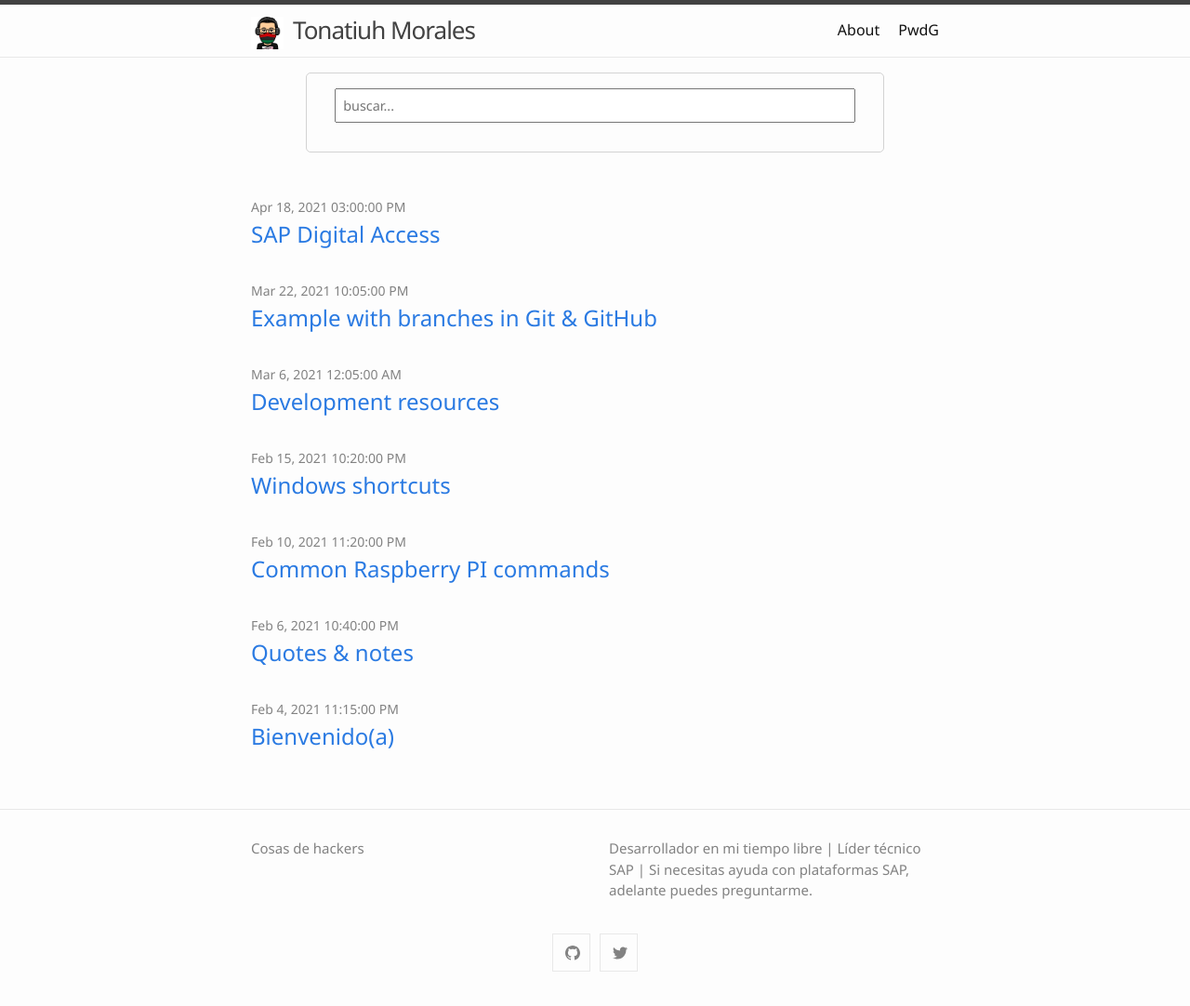
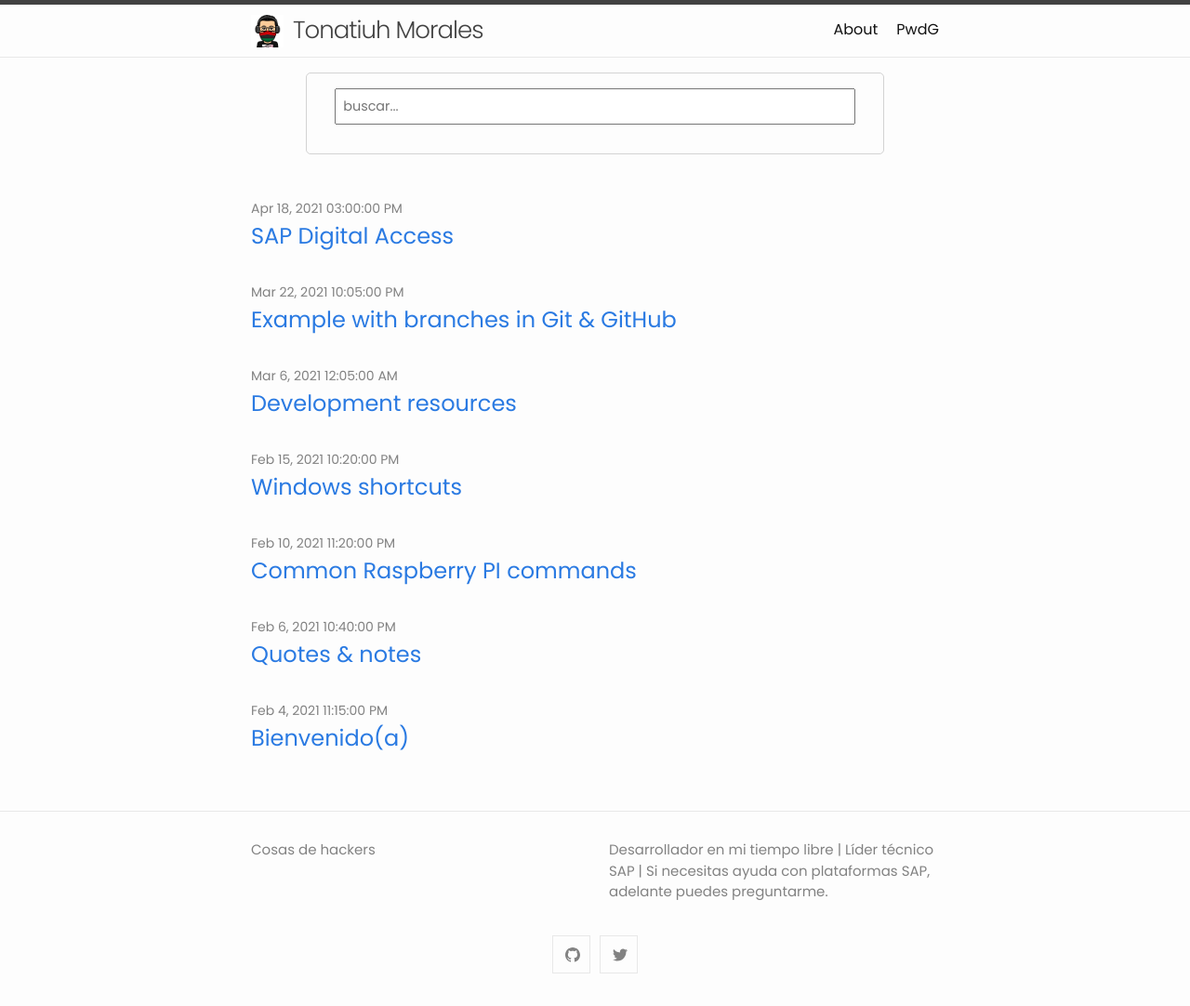
Before and after one commit to blackc0mb/blackc0mb.github.io, a Jekyll site: the page built from index.md, in a window 1280 px wide. Shown: the whole page at 93% size. Built offline with Jekyll 4.4.1, drawn with Linux system fonts in a browser that asks for light colours; comment, search, counter and statistics services are not loaded.

Commit message:
change general font

```diff
--- a/_includes/head.html
+++ b/_includes/head.html
@@ -4,7 +4,7 @@
   <meta name="viewport" content="width=device-width, initial-scale=1">
   {%- seo -%}
   <link rel="stylesheet" href="{{ "/assets/css/style.css" | relative_url }}">
-  <link href="https://fonts.googleapis.com/css2?family=Noto+Sans&display=swap" rel="stylesheet">
+  <link href="https://fonts.googleapis.com/css2?family=Poppins:wght@300;400;600;700;800&display=swap" rel="stylesheet">
   <link rel="stylesheet" href="https://cdnjs.cloudflare.com/ajax/libs/font-awesome/4.7.0/css/font-awesome.min.css">
 
   {%- feed_meta -%}
--- a/_sass/minima/initialize.scss
+++ b/_sass/minima/initialize.scss
@@ -4,7 +4,7 @@
 
 /*$base-font-family: -apple-system, BlinkMacSystemFont, "Segoe UI", "Segoe UI Symbol", "Segoe UI Emoji", "Apple Color Emoji", Roboto, Helvetica, Arial, sans-serif !default;*/
 //$base-font-family: 'Lexend Deca', sans-serif;
-$base-font-family: 'Noto Sans', sans-serif;
+$base-font-family: 'Poppins', sans-serif;
 $code-font-family: "Menlo", "Inconsolata", "Consolas", "Roboto Mono", "Ubuntu Mono", "Liberation Mono", "Courier New", monospace;
 $base-font-size:   16px !default;
 $base-font-weight: 400 !default;
```
